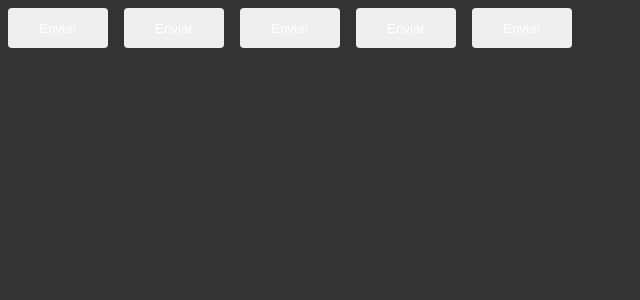
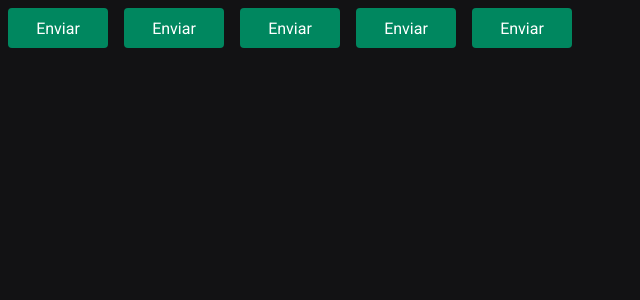
Before and after one commit to RenanFachin/RS_IG_Timer, a React (Vite) app: page / in a window 1280 px wide. Shown: the top 300 px of the page, without its empty margins (0-640 px from the left). Built offline with nearby package versions, Linux system fonts and the light colour scheme.

Commit message:
Cores & fontes da aplicação

```diff
--- a/index.html
+++ b/index.html
@@ -1,13 +1,23 @@
 <!DOCTYPE html>
 <html lang="en">
+
 <head>
   <meta charset="UTF-8" />
+
+  <link rel="preconnect" href="https://fonts.googleapis.com" />
+  <link rel="preconnect" href="https://fonts.gstatic.com" crossorigin />
+
   <link rel="icon" type="image/svg+xml" href="/vite.svg" />
+
+  <link href="https://fonts.googleapis.com/css2?family=Roboto+Mono:wght@700&family=Roboto:wght@400;700&display=swap" rel="stylesheet" />
+
   <meta name="viewport" content="width=device-width, initial-scale=1.0" />
   <title>Vite + React + TS</title>
 </head>
+
 <body>
   <div id="root"></div>
   <script type="module" src="/src/main.tsx"></script>
 </body>
+
 </html>
--- a/src/components/Button.styles.ts
+++ b/src/components/Button.styles.ts
@@ -17,17 +17,12 @@
   width: 100px;
   height: 40px;
 
-  background-color: ${props => props.theme};
+  background-color: ${props => props.theme["green-500"]};
   color: ${props => props.theme.white};
 
   border-radius: 4px;
   margin: 8px;
   border: 0;
 
-  /* Definindo a cor do botão */
-  /* ${props => {
-    return css`
-      background-color: ${buttonVariants[props.variant]}
-    `
-  }} */
+
 `
--- a/src/styles/global.ts
+++ b/src/styles/global.ts
@@ -7,8 +7,19 @@
     box-sizing: border-box;
   }
 
+  :focus {
+    outline: 0;
+    box-shadow: 0 0 0 2px ${props => props.theme['green-500']};
+  }
+
   body {
-    background: #333;
-    color: #fff;
+    background: ${props => props.theme['gray-900']};
+    color: ${props => props.theme['gray-300']};
+  }
+
+  body, input, textarea, button {
+    font-family: 'Roboto', sans-serif;
+    font-weight: 400;
+    font-size: 1rem;
   }
 `
--- a/src/styles/themes/default.ts
+++ b/src/styles/themes/default.ts
@@ -1,5 +1,21 @@
 export const defaultTheme = {
-  white: '#fff',
-  primary: '#8357e6',
-  secondary: 'orange'
+  white: '#FFF',
+
+  'gray-100': '#E1E1E6',
+  'gray-300': '#C4C4CC',
+  'gray-400': '#8D8D99',
+  'gray-500': '#7C7C8A',
+  'gray-600': '#323238',
+  'gray-700': '#29292E',
+  'gray-800': '#202024',
+  'gray-900': '#121214',
+
+  'green-300': '#00B37E',
+  'green-500': '#00875F',
+  'green-700': '#015F43',
+
+  'red-500': '#AB222E',
+  'red-700': '#7A1921',
+
+  'yellow-500': '#FBA94C',
 }
```
Lines whose indentation alone changed are shown as unchanged.
